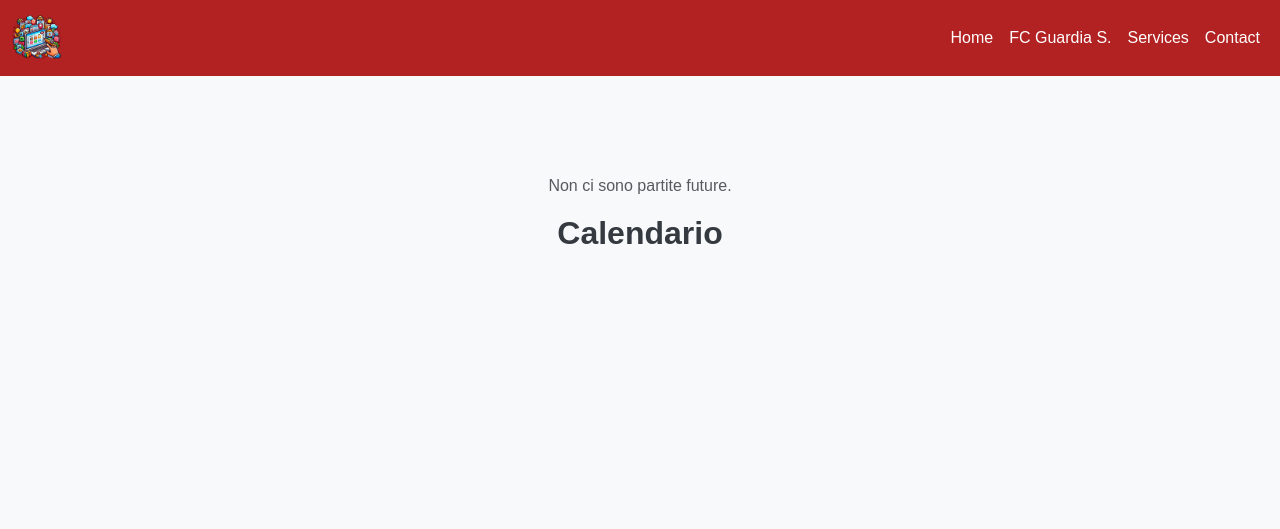
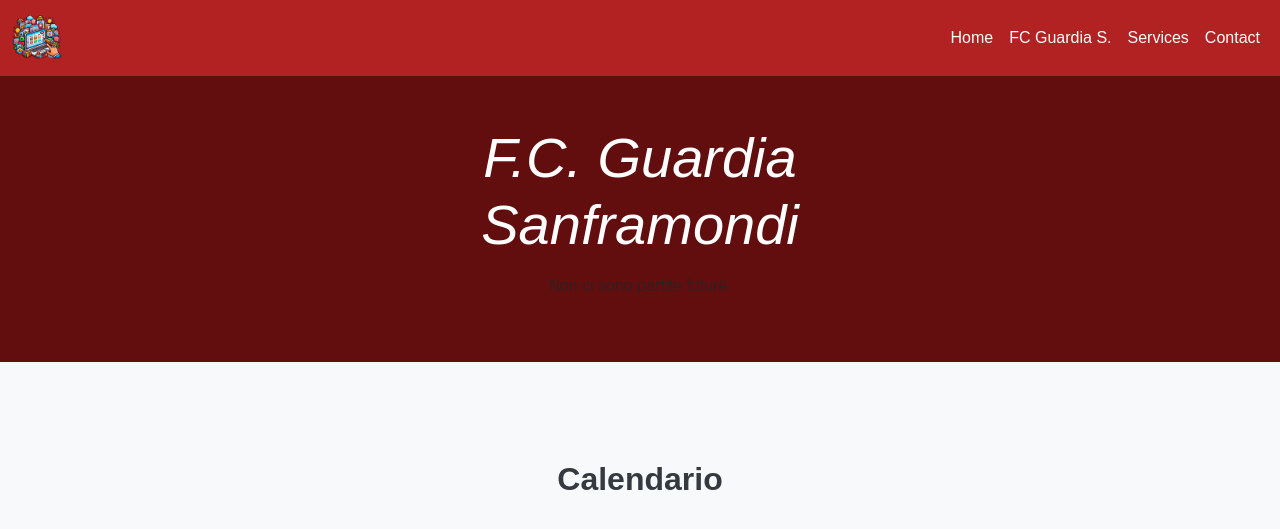
Before and after one commit to mancio8/homeProject, a Django app: template templates/calendar.html in a window 1280 px wide. Shown: the top 529 px of the page. Run offline with Django 5.2, Linux system fonts and the light colour scheme; the template is opened without the code that fills it, so the values that code supplies are empty.

Commit message:
add color

```diff
--- a/templates/calendar.html
+++ b/templates/calendar.html
@@ -19,12 +19,14 @@
 </head>
 <!-- Header Section -->
 {% include "header.html" %}
-<div class="container my-5">
-
-    <!-- Se esiste il prossimo match, mostra la card -->
+<div class="p-2 p-md-5 mb-4  text-body-emphasis" align="center" style="background-color: #630e0e;">
+    <div class="col-lg-6 px-0">
+        <h1 class="display-4 fst-italic text-white">F.C. Guardia Sanframondi</h1>
+        <p class="lead my-3"></p>
+        <!-- Se esiste il prossimo match, mostra la card -->
     {% if next_match %}
     <div class="card mb-4 shadow border-0">
-        <div class="card-header text-center text-white pompeian-red" >
+        <div class="card-header text-center text-white pompeian-red">
             <h4 class="mb-0">Prossimo Match</h4>
         </div>
         <div class="card-body text-center">
@@ -60,6 +62,11 @@
     {% else %}
     <p class="text-center text-muted">Non ci sono partite future.</p>
     {% endif %}
+    </div>
+</div>
+<div class="container my-5">
+
+
 
     <h2 class="text-center mb-4">Calendario</h2>
     <div class="row">
```
